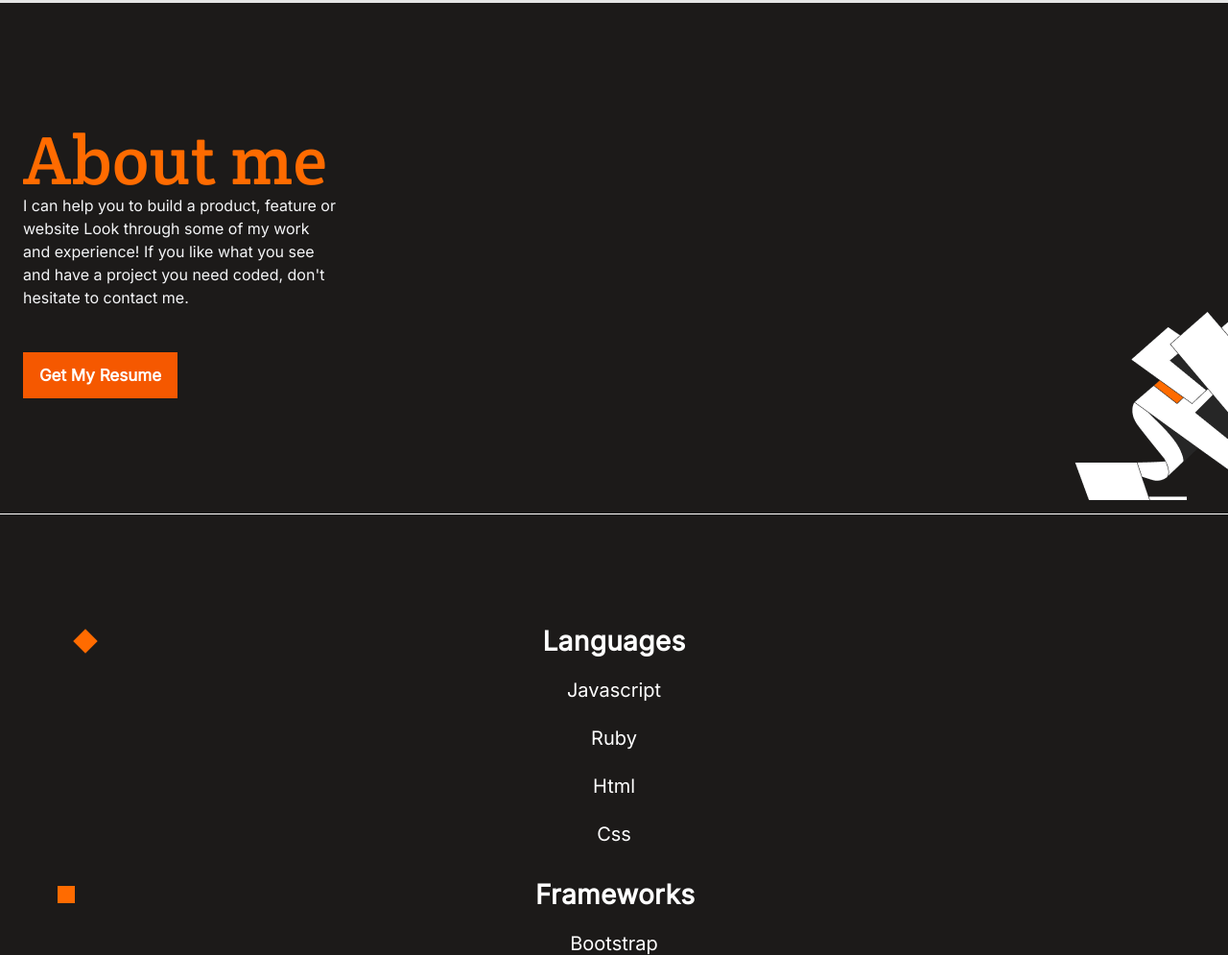
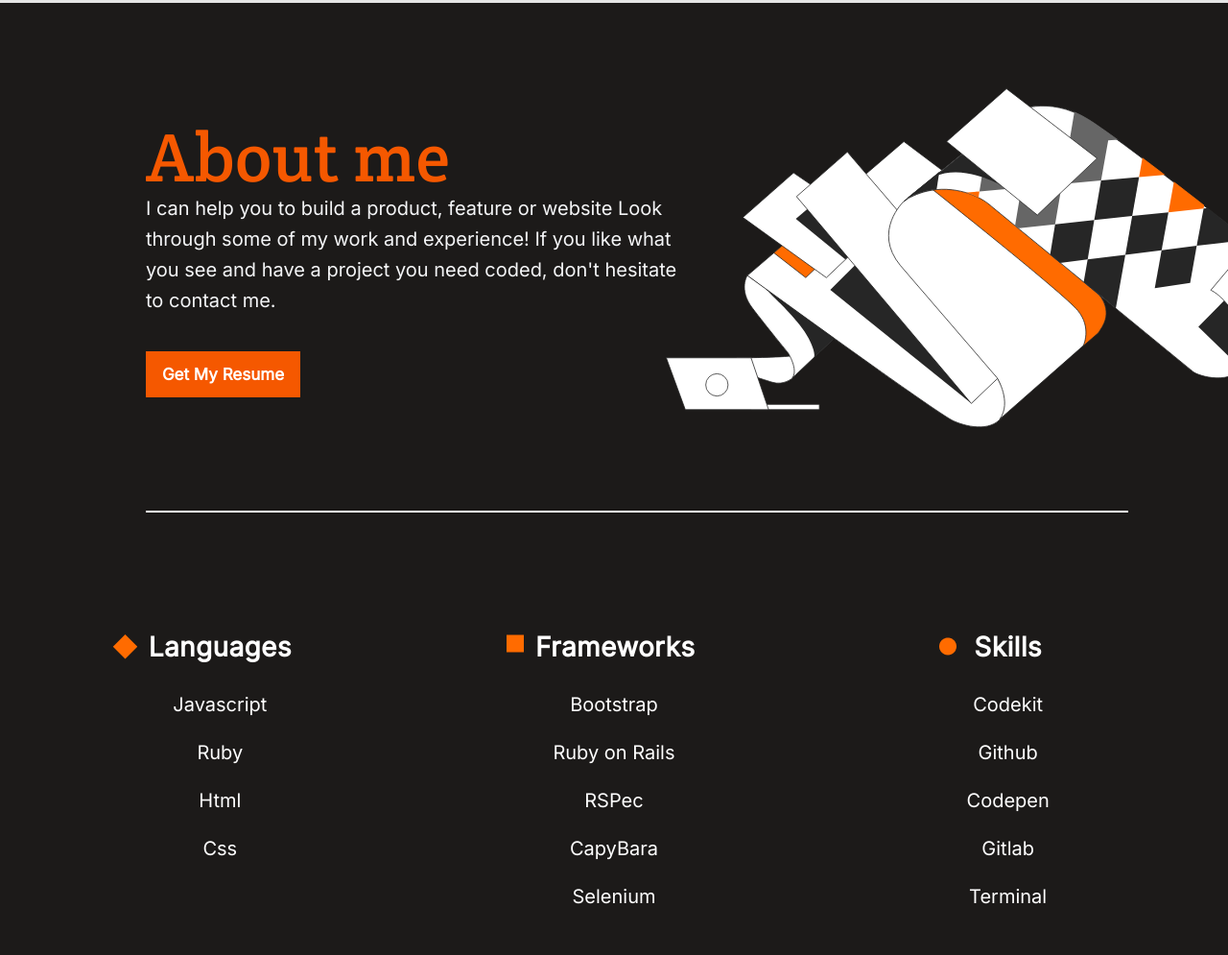
Before and after one commit to fpsapc/MyPortfolio, a website: page index.html in a window 1280 px wide. Shown: the part 2492-3487 px from the top of the page at 96% size. Drawn offline with Linux system fonts and the light colour scheme.

Commit message:
Modify languages section
Make languages section work for mobile and desktop versions as well.

```diff
--- a/index.html
+++ b/index.html
@@ -271,35 +271,39 @@
           some of my work and experience! If you like what you see and have a
           project you need coded, don't hesitate to contact me.
           </p>
-        <button class="work-button resumebtn">Get My Resume</button>
+          <button class="work-button resumebtn">
+            Get My Resume
+          </button>
+          <div class="aboutme-border">
+
+          </div>
       </section>
       <section id="languages">
         <div class="thumbnail">
           <div class="rectangle"></div>
            <h2 class="headings">Languages</h2>
-        </div>
-        <ul>
             <ul class="marginlistitems">
               <li class="listitems">Javascript</li>
               <li class="listitems">Ruby</li>
               <li class="listitems">Html</li>
               <li class="listitems">Css</li>
             </ul>
+        </div>
           <div class="thumbnail">
-            <div class="rectangle square"></div>
+            <div class="square"></div>
              <h2 class="headings">Frameworks</h2>
-          </div>
               <ul class="marginlistitems">
                <li class="listitems">Bootstrap</li>
-            <li class="listitems">Ruby on Rails</li>
+               <li class="listitems">Ruby on Rails
+               </li>
                <li class="listitems">RSPec</li>
                <li class="listitems">CapyBara</li>
                <li class="listitems">Selenium</li>
             </ul>
+          </div>
           <div class="thumbnail">
-            <div class="rectangle circle"></div>
+            <div class="circle"></div>
             <h2 class="headings">Skills</h2>
-          </div>
             <ul class="marginlistitems">
               <li class="listitems">Codekit</li>
               <li class="listitems">Github</li>
@@ -307,6 +311,7 @@
               <li class="listitems">Gitlab</li>
               <li class="listitems">Terminal</li>
             </ul>
+          </div>
         </ul>
       </section>
 
--- a/styles/styles.css
+++ b/styles/styles.css
@@ -350,46 +350,53 @@ div ul li {
 }
 
 .thumbnail {
-  display: flex;
-  flex-direction: column;
-  width: 164px;
-  height: 24px;
-  justify-content: center;
-  align-items: flex-start;
+  position: relative;
+  align-items: center;
 }
 
 .rectangle {
   position: absolute;
-  width: 18px;
-  height: 18px;
-  background-color: #ff6b00;
-  transform: rotate(-45deg);
-  left: 80px;
+  background-image: url(/img/Rectangle\ 551.png);
+  background-repeat: no-repeat;
+  width: 26px;
+  height: 26px;
+  top: 7px;
+  left: -30px;
 }
 
 .square {
-  transform: none;
-  left: 60px;
+  position: absolute;
+  background-image: url(/img/Rectangle\ 561.png);
+  background-repeat: no-repeat;
+  width: 26px;
+  height: 26px;
+  top: 7px;
+  left: -30px;
 }
 
 .circle {
-  transform: none;
-  border: 1px solid #ff6b00;
-  border-radius: 100%;
-  left: 120px;
+  position: absolute;
+  background-image: url(/img/Rectangle\ 571.png);
+  background-repeat: no-repeat;
+  width: 26px;
+  height: 26px;
+  top: 10px;
+  left: 10px;
 }
 
 #languages {
   display: flex;
-  flex-direction: column;
   background-color: #1c1a19;
-  align-content: center;
   padding: 120px 24px;
   align-items: center;
+  align-content: center;
+  justify-content: center;
+  justify-items: center;
+  flex-direction: column;
 }
 
 .headings {
-  display: inline;
+  display: block;
   color: white;
   font-size: 28px;
   line-height: 40px;
@@ -414,6 +421,8 @@ div ul li {
 }
 
 .marginlistitems {
+  display: flex;
+  flex-direction: column;
   margin: 20px 0;
 }
 
@@ -758,4 +767,101 @@ footer {
     left: 20px;
     bottom: 10px;
   }
+
+  #aboutme {
+    display: flex;
+    flex-direction: column;
+    position: relative;
+    background-color: #1c1a19;
+    align-content: center;
+    padding: 120px 152px;
+    top: calc(50% - 0px / 2 + 0.5px);
+    background-image: url(/img/Frame1.svg);
+    background-repeat: no-repeat;
+    background-position: 100% 50%;
+    border: none;
+  }
+
+  #me {
+    color: #f55800;
+    font-size: 72px;
+    line-height: 82px;
+    font-weight: 400;
+    width: 566px;
+    height: 78px;
+    font-family: "Crete Round", serif;
+    font-style: normal;
+    letter-spacing: 0.37px;
+  }
+
+  #aboutme p {
+    color: #f4f5f7;
+    font-size: 20px;
+    line-height: 32px;
+    font-weight: 400;
+    width: 566px;
+    height: 148px;
+    font-family: "Inter", sans-serif;
+    font-style: normal;
+  }
+
+  .aboutme-border {
+    position: absolute;
+    bottom: 0;
+    border: 1px solid white;
+    width: 80%;
+  }
+
+  /* section languages */
+  .thumbnail {
+    position: relative;
+    align-items: center;
+  }
+
+  .rectangle {
+    position: absolute;
+    background-image: url(/img/Rectangle\ 551.png);
+    background-repeat: no-repeat;
+    width: 26px;
+    height: 26px;
+    top: 7px;
+    left: -30px;
+  }
+
+  .square {
+    position: absolute;
+    background-image: url(/img/Rectangle\ 561.png);
+    background-repeat: no-repeat;
+    width: 26px;
+    height: 26px;
+    top: 7px;
+    left: -30px;
+  }
+
+  .circle {
+    position: absolute;
+    background-image: url(/img/Rectangle\ 571.png);
+    background-repeat: no-repeat;
+    width: 26px;
+    height: 26px;
+    top: 10px;
+    left: 10px;
+  }
+
+  #languages {
+    display: grid;
+    grid-template-columns: 1fr 1fr 1fr;
+    background-color: #1c1a19;
+    padding: 120px 24px;
+    align-items: start;
+    align-content: center;
+    justify-content: center;
+    justify-items: center;
+  }
+
+  .marginlistitems {
+    display: flex;
+    flex-direction: column;
+    margin: 20px 0;
+  }
 }
```
Also changed, not shown: img/Frame1.svg (added), img/Rectangle 551.png (added), img/Rectangle 561.png (added), img/Rectangle 571.png (added). Lines whose indentation alone changed are shown as unchanged.
